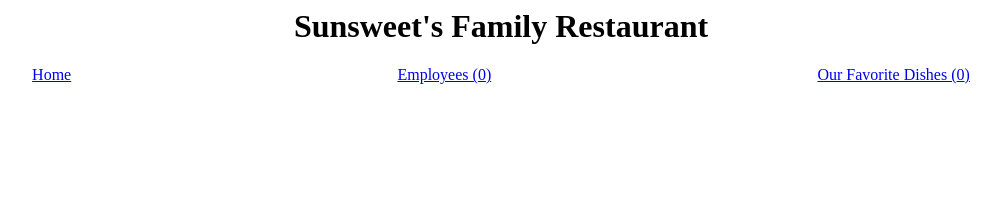
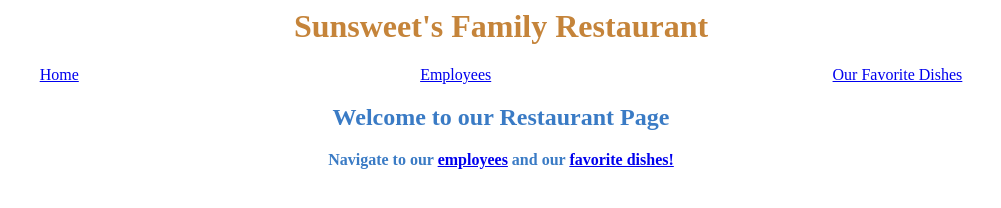
Before and after one commit to yingying127/dealers_choice_react_redux_thunks, a React app: page / in a window 1280 px wide. Shown: the whole page, without its empty margins (139-1140 px from the left). Built offline with nearby package versions, Linux system fonts and the light colour scheme; no server answers.

Commit message:
added css

```diff
--- a/index.html
+++ b/index.html
@@ -3,13 +3,31 @@
     <style>
       h1 {
         text-align: center;
+        color: #c5843a;
       }
-      body {
+      body, button {
         font-family: American Typewriter;
+        text-align: center;
       }
       nav {
         display: flex;
         justify-content: space-around
+      }
+      #home-page, ul {
+        text-align: center;
+        color: #3a7bc5;
+      }
+      p {
+        font-weight: bold
+      }
+      ul {
+        list-style-type: none;
+      }
+      button {
+        font-size: 20px;
+        background-color: #3a7bc5;
+        color: white;
+        margin: 2rem 0 .5rem 0;
       }
     </style>
     <script src='/dist/main.js' defer></script>
--- a/package.json
+++ b/package.json
@@ -29,7 +29,6 @@
   },
   "dependencies": {
     "express": "^4.17.3",
-    "faker": "^5.1.0",
     "pg": "^8.7.3",
     "sequelize": "^6.17.0"
   }
--- a/src/Foods.js
+++ b/src/Foods.js
@@ -8,8 +8,9 @@ const dishes = ["Lasagna", "Biscuits and Gravy", "Black Cod with Miso", "Black L
 const Foods = ({ foods, createFood }) => {
     return (
         <div>
+            <button onClick={() => createFood(dishes[Math.floor(Math.random() * dishes.length)])}>Random Dish Generator</button>
             <ul>
-            <button onClick={() => createFood(dishes[Math.floor(Math.random() * dishes.length)])}>Random Dish Generator</button>
+
                 {
                     foods.map(food => {
                         return (
--- /dev/null
+++ b/src/Home.js
@@ -0,0 +1,16 @@
+import React from 'react';
+import { connect } from 'react-redux';
+
+const Home = () => {
+    return (
+        <div id="home-page">
+            <h2>Welcome to our Restaurant Page</h2>
+            <p>
+                Navigate to our <a href='#employees'>employees</a> and our <a href='#foods'>favorite dishes!</a>
+            </p>
+        </div>
+    )
+}
+
+
+export default connect(state => state)(Home)
--- a/src/Nav.js
+++ b/src/Nav.js
@@ -5,8 +5,8 @@ const Nav = ({ employees, foods }) => {
     return (
         <nav>
             <a href='#'>Home</a>
-            <a href='#employees'>Employees ({employees.length})</a>
-            <a href='#foods'>Our Favorite Dishes ({foods.length})</a>
+            <a href='#employees'>Employees</a>
+            <a href='#foods'>Our Favorite Dishes</a>
         </nav>
     )
 }
--- a/src/index.js
+++ b/src/index.js
@@ -6,6 +6,7 @@ import store, { loadEmployees, loadFoods, setView } from './store'
 import Employees from './Employees'
 import Foods from './Foods'
 import Nav from './Nav'
+import Home from './Home'
 
 // class _App extends Component {
 //     constructor() {
@@ -82,8 +83,8 @@ const App = connect(
         const { employees, foods, view } = this.props;
         return (
             <div>
-                { view }
                 <Nav />
+                { view === '' && <Home />}
                 { view === 'employees' && <Employees />}
                 { view === 'foods' && <Foods />}
              </div>
--- a/src/store.js
+++ b/src/store.js
@@ -45,8 +45,6 @@ const viewReducer = (state = 'home', action) => {
     }
     return state;
 }
-
-
 
 //reducer combined with middleware
 const reducer = combineReducers({
```
Also changed, not shown: db.js (+0 -7 lines), 1 other file.
